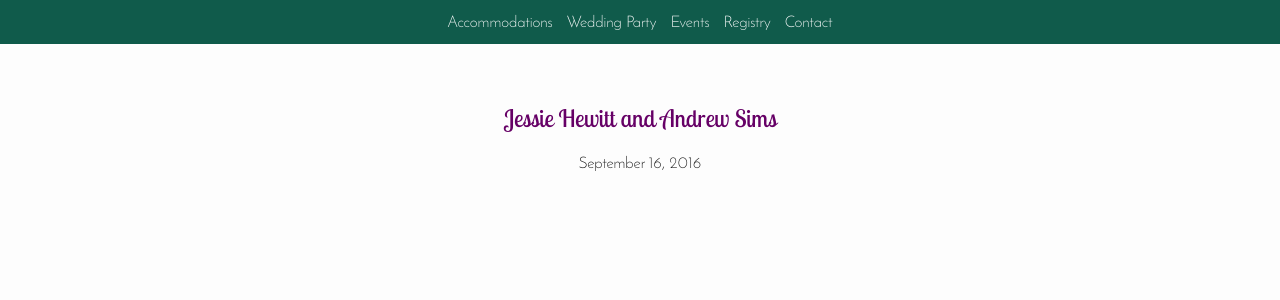
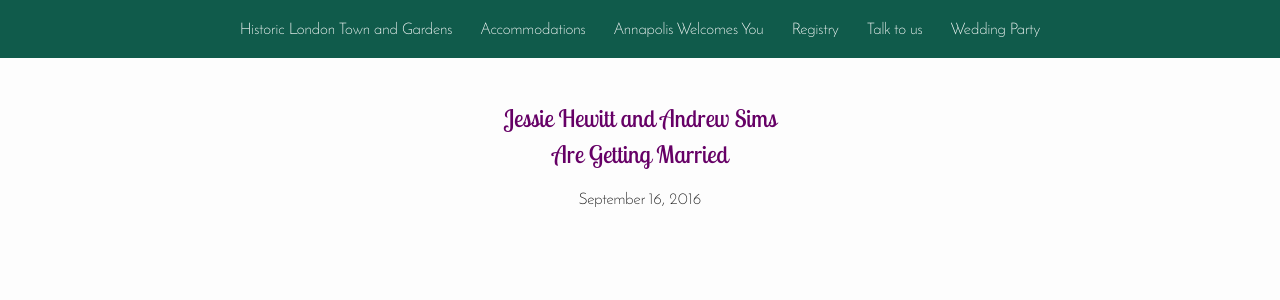
Before and after one commit to rhewitt22/jessie, a Jekyll site: the page built from index.html, in a window 1280 px wide and 900 px high. Shown: the top 300 px of the window. Built offline with Jekyll 4.4.1, drawn with Linux system fonts in a browser that asks for light colours; nearby versions of some CDN libraries; some of the changed text lies outside the part shown.

Commit message:
Updated headings

```diff
--- a/_config.yml
+++ b/_config.yml
@@ -1,7 +1,7 @@
 # Site settings
 title: Jessie and Andrew are Getting Married!
 baseurl: "" # the subpath of your site, e.g. /blog
-url: "http://yourdomain.com"
+url: "http://rhewitt22.github.io/jessie"
 
 # Build settings
 markdown: kramdown
--- a/_includes/header.html
+++ b/_includes/header.html
@@ -1,11 +1,12 @@
 <header>
   <nav role="navigation">
     <ul class="nav-links">
+      <li><a href="#londontown">Historic London Town and Gardens</a></li>
       <li><a href="#accommodations">Accommodations</a></li>
+      <li><a href="#annapolis">Annapolis Welcomes You</a></li>
+      <li><a href="#registry">Registry</a></li>
+      <li><a href="#contact">Talk to us</a></li>
       <li><a href="#party">Wedding Party</a></li>
-      <li><a href="#events">Events</a></li>
-      <li><a href="#registry">Registry</a></li>
-      <li><a href="#contact">Contact</a></li>
     </ul>
   </nav>
 </header>
--- a/_sass/_header.scss
+++ b/_sass/_header.scss
@@ -7,15 +7,20 @@
   top: 0;
 }
 
-
 .nav-links {
   margin: 0;
   padding: 0;
   text-align: center;
 
   li {
+    border-radius: 5px;
     display: inline-block;
     margin-right: 10px;
+    padding: 7px;
+
+    &:hover {
+      background: darken($green, 5);
+    }
 
     &:last-child {
       margin-right: 0;
--- a/_sass/_inputs.scss
+++ b/_sass/_inputs.scss
@@ -10,6 +10,7 @@
   border-radius: 5px;
   color: $input-color;
   display: block;
+  font-family: $base-font-family;
   font-size: 110%;
   margin: 0 0 7px 0;
   padding: 7px;
--- a/_sass/_page.scss
+++ b/_sass/_page.scss
@@ -8,3 +8,19 @@
 #home {
   text-align: center;
 }
+
+.heading {
+  background: $purple;
+  color: white;
+  text-align: right;
+  padding-right: 25%;
+}
+
+.thanks {
+  text-align: center;
+}
+
+.signature {
+  color: $purple;
+  font-family: $heading-font-family;
+}
--- a/index.html
+++ b/index.html
@@ -5,12 +5,12 @@
 <div class="wrapper" role-"main">
 
   <section class="page" id="home">
-    <h1>Jessie Hewitt and Andrew Sims</h1>
+    <h1>Jessie Hewitt and Andrew Sims <br> Are Getting Married</h1>
     <span>September 16, 2016</span>
   </section>
 
   <section class="page" id="accommodations">
-    <h2>Accommodations</h2>
+    <h2 class="heading">Accommodations</h2>
 
     <p>We have blocked rooms out at these two hotels, it is also the weekend of a Navy Home Game so we want people to be aware they should book early.</p>
 
@@ -30,7 +30,7 @@
   </section>
 
   <section class="page" id="party">
-    <h2>Wedding Party</h2>
+    <h2 class="heading">Wedding Party</h2>
 
     <h3>Groomsmen</h3>
 
@@ -91,11 +91,10 @@
     </ul>
   </section>
 
-  <section class="page" id="events">
-    <h2>Events</h2>
+  <section class="page" id="londontown">
+    <h2 class="heading">Historic London Town and Gardens</h2>
 
-    <h3>Londontown Gardens</h3>
-    <h4>Edgewater, Maryland</h4>
+    <h3>Edgewater, Maryland</h3>
 
     <p>Both the ceremony and reception will be held in one place!</p>
 
@@ -105,11 +104,11 @@
   </section>
 
   <section class="page" id="registry">
-    <h2>Registry</h2>
+    <h2 class="heading">Registry</h2>
   </section>
 
   <section class="page" id="contact">
-    <h2>Contact Us:</h2>
+    <h2 class="heading">Talk to us</h2>
 
     <div class="contact-form">
       <form action="//formspree.io/gettinghitched91616@gmail.com" method="POST">
@@ -120,6 +119,7 @@
         <label for="message">Message:</label>
         <textarea name="message" cols="30" rows="10"></textarea>
         <input type="text" name="_gotcha" style="display:none" />
+        <input type="hidden" name="_next" value="{{ Site.url }}/thanks" />
         <input type="submit" value="Send">
       </form>
     </div>
```
Also changed, not shown: _layouts/thanks.html (added, +32 -0 lines), thanks.html (added, +11 -0 lines).
